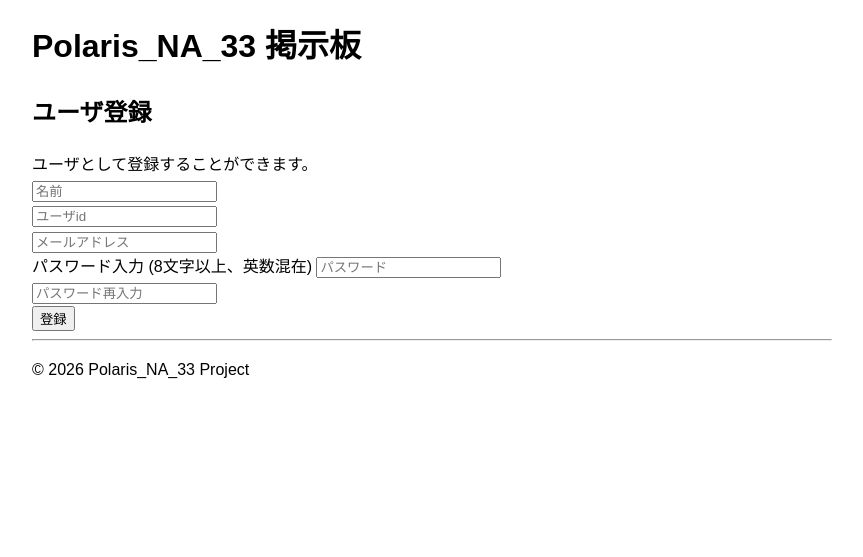
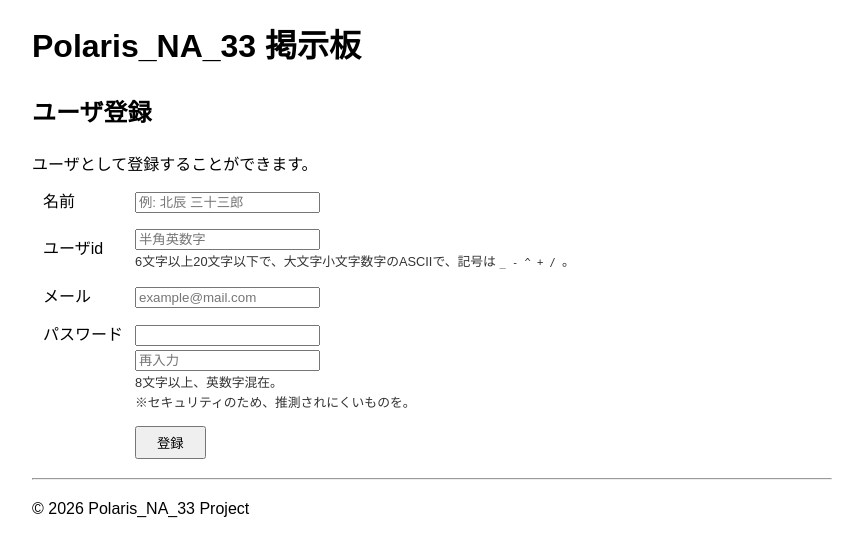
Before and after one commit to i-makinori/Polaris-NA-33, a Flask app: page /signup in a window 1280 px wide. Shown: the part 46-603 px from the top of the page, without its empty margins (208-1071 px from the left). Run offline with Flask 3, Linux system fonts and the light colour scheme.

Commit message:
Add. user features

```diff
--- a/host/models.py
+++ b/host/models.py
@@ -40,8 +40,9 @@ class Known_Person(db.Model):
     __tablename__ = 'known_person'
 
     id: Mapped[int] = mapped_column(primary_key=True)
+    text_id: Mapped[str] = mapped_column(String(120), unique=True, nullable=False)
     name: Mapped[str] = mapped_column(String(50), nullable=False)
-    email: Mapped[str] = mapped_column(String(120), unique=True, nullable=False)
+    email: Mapped[str] = mapped_column(String(256), unique=True, nullable=False)
     password: Mapped[str] = mapped_column(String(128), nullable=False)
 
     ranferences: Mapped[List["Ranference"]] = relationship(back_populates="author")
--- a/host/routes/faceman_gate.py
+++ b/host/routes/faceman_gate.py
@@ -4,35 +4,76 @@ from werkzeug.security import generate_password_hash
 from sqlalchemy.exc import IntegrityError
 from models import Known_Person
 
+
+# velificate form texts
+
 import re
 
-def is_ok_password(password_1, password_2):
+def is_ok_password_text(password_1, password_2):
+    # 0. Password equally
     if password_1 != password_2:
         return False, "パスワードが一致しません。"
-
     # 1. ASCIIコードのみかチェック (0x00 - 0x7F)
     if not all(ord(c) < 128 for c in password_1):
         return False, "パスワードには半角英数字のみ使用できます。"
-
     # 2. 8文字以上かチェック
     if len(password_1) < 8:
         return False, "パスワードは8文字以上必要です。"
-
     # 3. 数字が含まれているかチェック
     if not re.search(r'\d', password_1):
         return False, "パスワードには少なくとも1つの数字を含めてください。"
-
     # 4. アルファベットが含まれているかチェック
     if not re.search(r'[a-zA-Z]', password_1):
         return False, "パスワードには少なくとも1つの英字を含めてください。"
+    return True, ""
 
+
+def is_ok_email_text(email_text_p):
+    # 0. email text exists.
+    if not email_text_p:
+        return False, "メールアドレスを入力してください。"
+    # 1. 基本構造のチェック (RFC5322に準拠した実用的な正規表現)
+    # ユーザー名部分は英数字と一部の記号、ドメイン部分は英数字とハイフン、最後に2文字以上のTLD
+    email_regex = r'^[a-zA-Z0-9_.+-]+@[a-zA-Z0-9-]+\.[a-zA-Z0-9-.]+$'
+    if not re.match(email_regex, email_text_p):
+        return False, "メールアドレスの形式が正しくありません。"
+    # 2. 連続するドットの禁止 (例: a..b@example.com)
+    if '..' in email_text_p:
+        return False, "ドットが連続しているアドレスは使用できません。"
+    # 3. 全体的な長さ制限 (RFC準拠: 合計254文字まで)
+    if len(email_text_p) > 254:
+        return False, "メールアドレスが長すぎます。"
+    # *. Success
     return True, ""
+
+
+def is_ok_faceman_id_text(faceman_id_text_p):
+    # 0. form value exists.
+    if not faceman_id_text_p:
+        return False, "ユーザIDを入力してください。"
+    # 1. regex check. Allowed signs is _ - ^ + /
+    id_regex = r'^[a-zA-Z0-9_^+/\-]+$'  # ハイフン記号のregexの登録でエスケープを用いる。
+    if not re.match(id_regex, faceman_id_text_p):
+        return False, "IDに使用できない文字が含まれています。(_-^+/ が使用可能です)"
+    # 2. 文字数のチェック
+    if not (6 <= len(faceman_id_text_p) <= 20):
+        return False, "IDは6文字以上20文字以内で設定してください。"
+    # 3. 予約語のチェック (これを忘れると /user/admin のようなURLを乗っ取られる可能性がある)
+    reserved_words = {'admin', 'root', 'system', 'config', 'guest', 'signup', 'login'}
+    if faceman_id_text_p.lower() in reserved_words:
+        # return False, "そのIDはシステム予約語のため使用できません。"
+        return False, "そのIDは登録されています。"
+    # *. Success
+    return True, ""
+
+
+# Routes for FacemanGate
 
 session_name_signup_error = 'signup_error'
 
-def raise_client_signup_error(message):
+def raise_FacemanGate_client_signup_error(message):
     session[session_name_signup_error] = message
-    return session
+    return redirect(url_for('facemans.signup_get'))
 
 class FacemanGate:
     def __init__(self, db_session):
@@ -45,43 +86,67 @@ class FacemanGate:
     def signup_post(self):
         # 1.  handle posted datas
         d = request.form
-        name, email = d.get('name'), d.get('email')
+        name, text_id, email = d.get('name'), d.get('text_id'), d.get('email')
         p1, p2 = d.get('password_1'), d.get('password_2')
         # todo : read text ID
 
         # 2. Validations
-        # 2.1 all items
-        if not (name and email and p1 and p2):
-            raise_client_signup_error('全項目を入力して下さい。')
-            return redirect(url_for('facemans.signup_get'))
+        # 2.1 detect that all items are filled
+        if not (name and text_id and email and p1 and p2):
+            return raise_FacemanGate_client_signup_error('全項目を入力して下さい。')
 
         # 2.2 password check
-        password_is_valid, password_error_message = is_ok_password(p1, p2)
+        password_is_valid, password_error_message = is_ok_password_text(p1, p2)
         if not password_is_valid:
-            raise_client_signup_error(password_error_message)
-            return redirect(url_for('facemans.signup_get'))
+            return raise_FacemanGate_client_signup_error(password_error_message)
 
-        # 2.3 DB write (maybe exceptions)
+        # 2.3 email check
+        email_text_is_valid, email_text_error_message = is_ok_email_text(email)
+        if not email_text_is_valid:
+            return raise_FacemanGate_client_signup_error(email_text_error_message)
+
+
+        ## Check DB collision (email)
+        if Known_Person.query.filter_by(email=email).first():
+            return raise_FacemanGate_client_signup_error("このメールアドレスは既に登録されています。")
+
+        # 2.4 text_id check
+        text_id_text_is_valid, text_id_text_error_message = is_ok_faceman_id_text(text_id)
+        if not text_id_text_is_valid:
+            return raise_FacemanGate_client_signup_error(text_id_text_error_message)
+
+        ## Check DB collision (text_id)
+        if Known_Person.query.filter_by(text_id=text_id).first():
+            return raise_FacemanGate_client_signup_error("このユーザIDは既に使用されています。別のIDをお試しください。")
+
+        # 2.5 DB write (maybe exceptions)
         try:
+            # print(f"DEBUG: DB 登録開始 - {name}, {text_id}") # debug
             new_user = Known_Person(
                 name=name,
                 email=email,
-                # todo : read text ID
+                text_id=text_id,
                 password=generate_password_hash(p1)
             )
             self.db.add(new_user)
             self.db.commit()
+            # print("DEBUG: DB 登録成功！") # debug
 
         except IntegrityError:
             self.db.rollback()
-            raise_client_signup_error("そのtext_id あるいは メールアドレスは既に使用されています。")
-            return redirect(url_for('facemans.signup_get'))
+            return raise_FacemanGate_client_signup_error("その text_id あるいは email は、既に使用されています。")
 
         # 3. success
+        # by AI        # 3.1 auto login
+        #         # 登録したてのユーザーIDをセッションに刻む（自動ログイン）
+        #         session['user_id'] = new_user.id
+        # by AI        session['user_name'] = new_user.name
+        # 3.2 context(ctx)
         ctx = {
             'tml_message' : f"{name}さんは、email {email} にてユーザ登録されました。",
             'tml_title' : "ユーザ登録完了"
         }
+        # 3.3 render
         return render_template('message.html', **ctx)
 
     def register(self, bp):
--- a/host/templates/base.html
+++ b/host/templates/base.html
@@ -3,7 +3,7 @@
   <head>
     <meta charset="UTF-8">
     {# block title で、ページごとにタイトルを変えられるようにします #}
-    <title>{% block title %}Polaris_NA_33{% endblock %}</title>
+    <title>{% block title %}{% endblock %} - Polaris_NA_33 -</title>
 
     <script src="https://polyfill.io/v3/polyfill.min.js?features=es6"></script>
     <script id="MathJax-script" async src="https://cdn.jsdelivr.net/npm/mathjax@3/es5/tex-mml-chtml.js"></script>
--- a/host/templates/index.html
+++ b/host/templates/index.html
@@ -1,7 +1,7 @@
 {% extends 'base.html' %}
 
 {# タイトルを上書きしたい場合 #}
-{% block title %}ホーム - Polaris_NA_33{% endblock %}
+{% block title %}ホーム{% endblock %}
 
 {% block content %}
 <section class="post-list">
--- a/host/templates/message.html
+++ b/host/templates/message.html
@@ -4,7 +4,7 @@
   {% if tml_title %}
     {{ tml_title }}
   {% else %}
-    Polaris_NA_33
+
   {% endif %}
 {% endblock %}
 
--- a/host/templates/signup.html
+++ b/host/templates/signup.html
@@ -1,7 +1,7 @@
 {% extends 'base.html' %}
 
 
-{% block title %}ユーザ登録 - Polaris_NA_33{% endblock %}
+{% block title %}ユーザ登録{% endblock %}
 
 
 {% block content %}
@@ -16,13 +16,38 @@
   {% endif %}
 
   <form method="POST" action="{{ url_for('facemans.signup_post') }}">
-    <input type="text" name="name" placeholder="名前" required> <br />
-    <input type="text" name="text_id" placeholder="ユーザid" required> <br />
-    <input type="email" name="email" placeholder="メールアドレス" required> <br />
-    パスワード入力 (8文字以上、英数混在)
-    <input type="password" name="password_1" placeholder="パスワード" required> <br />
-    <input type="password" name="password_2" placeholder="パスワード再入力" required> <br />
-    <button type="submit">登録</button>
+    <table style="border-spacing: 10px;">
+      <tr>
+        <td><label for="name">名前</label></td>
+        <td><input type="text" id="name" name="name" placeholder="例: 北辰 三十三郎" required></td>
+      </tr>
+      <tr>
+        <td><label for="text_id">ユーザid</label></td>
+        <td><input type="text" id="text_id" name="text_id" placeholder="半角英数字" required>
+          <div style="font-size: 0.8em; color: #333;">
+            6文字以上20文字以下で、大文字小文字数字のASCIIで、記号は <code> _ - ^ + / </code>。
+          </div>
+        </td>
+      </tr>
+      <tr>
+        <td><label for="email">メール</label></td>
+        <td><input type="email" id="email" name="email" placeholder="example@mail.com" required></td>
+      </tr>
+      <tr>
+        <td style="vertical-align: top;"><label>パスワード</label></td>
+        <td>
+          <input type="password" name="password_1" placeholder="" required><br />
+          <input type="password" name="password_2" placeholder="再入力" required> <br />
+          <div style="font-size: 0.8em; color: #333;">
+            8文字以上、英数字混在。<br /> ※セキュリティのため、推測されにくいものを。
+          </div>
+        </td>
+      </tr>
+      <tr>
+        <td></td>
+        <td><button type="submit" style="padding: 5px 20px;">登録</button></td>
+      </tr>
+    </table>
   </form>
 
 {% endblock %}
```
Also changed, not shown: db_exam/bbs.db.
